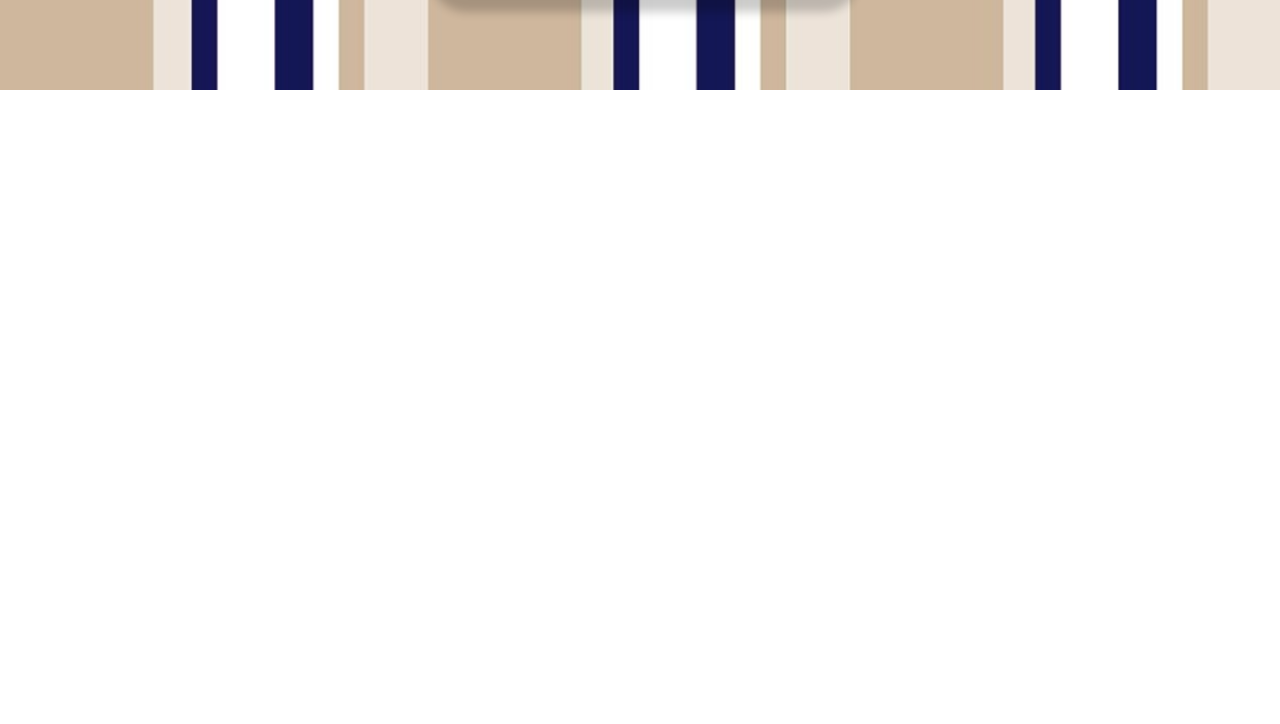
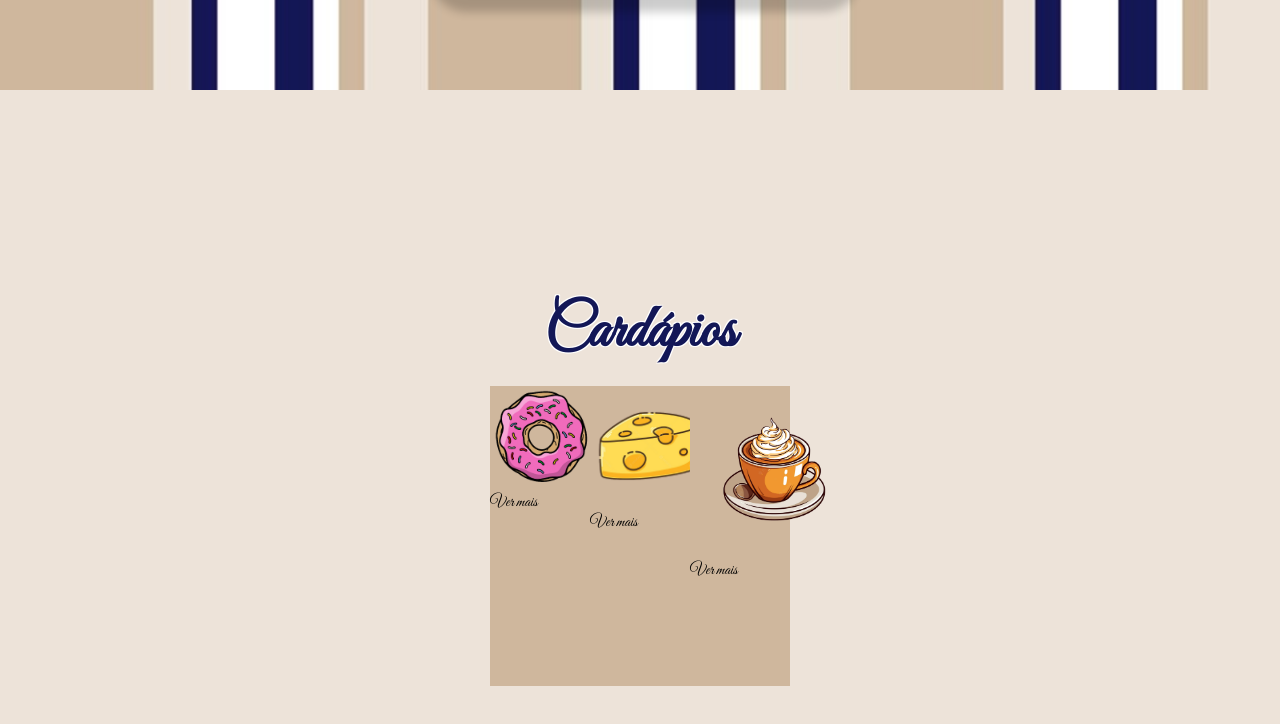
Before and after one commit to YasminDiasOliveira/SweetBakery, a plain HTML site: page index.html in a window 1280 px wide. Shown: the part 710-1434 px from the top of the page. Before the commit the page ends 800 px from the top, so only its background shows below. Drawn offline with Linux system fonts and the light colour scheme.

Commit message:
cardapios quase

```diff
--- a/assets/css/style.css
+++ b/assets/css/style.css
@@ -10,7 +10,7 @@
     background-size: cover;
 }
 
-header {
+header, section {
     display: flex;
     flex-direction: column;
     align-items: center;
@@ -71,3 +71,64 @@ header::before {
     background-color: #131757;
     margin-top: 10px;
  }
+
+ section::before {
+    content: '';
+    background-color: #EDE3D9;
+    background-size: cover;
+    height: 100%;
+    width: 100%;
+    display: block;
+    position: absolute;
+    left: 0;
+    top: 0;
+    z-index: -1;
+}
+
+ .cardapios{
+    display: flex;
+    flex-direction: column;
+    justify-content: center;
+    align-items: center;
+
+ }
+
+ .boxes{
+    display: flex;
+    flex-direction: row;
+    justify-content: space-evenly;
+    align-items: center;
+ }
+
+ .first-box img{
+    width: 100px;
+    height: auto;
+ }
+
+ .second-box img{
+    width: 120px;
+    height: auto;
+ }
+
+ .third-box img{
+    width: 170px;
+    height: auto;
+ }
+
+ .first-box{
+    background-image: url('../images/papel-parede-listrado.jpg');
+    height: 300px;
+    width: 100px;
+ }
+
+ .second-box{
+    background-image: url('../images/papel-parede-listrado.jpg');
+    height: 300px;
+    width: 100px;
+ }
+
+ .third-box{
+    background-image: url('../images/papel-parede-listrado.jpg');
+    height: 300px;
+    width: 100px;
+ }
--- a/index.html
+++ b/index.html
@@ -25,8 +25,42 @@
         </span>
     </header>
 
-    <section>
+    <section class="cardapios">
+        <div class="nome">
+            <h1>Cardápios</h1>
+        </div>
 
+        <div class="boxes">
+            <div class="first-box">
+                <div class="circle">
+                    <img src="/assets/images/rosquinha.png" alt="Imagem">
+                </div>
+
+                <span class="button2">
+                    <p>Ver mais</p>
+                </span>
+            </div>
+
+            <div class="second-box">
+                <div class="circle">
+                    <img src="/assets/images/queijo.png" alt="Imagem">
+                </div>
+
+                <span class="button2">
+                    <p>Ver mais</p>
+                </span>
+            </div>
+
+            <div class="third-box">
+                <div class="circle">
+                    <img src="/assets/images/cafe.png" alt="Imagem">
+                </div>
+
+                <span class="button2">
+                    <p>Ver mais</p>
+                </span>
+            </div>
+        </div>
     </section>
 </body>
 </html>
```
Also changed, not shown: assets/images/cafe.png (added), assets/images/queijo.png (added), assets/images/rosquinha.png (added).
